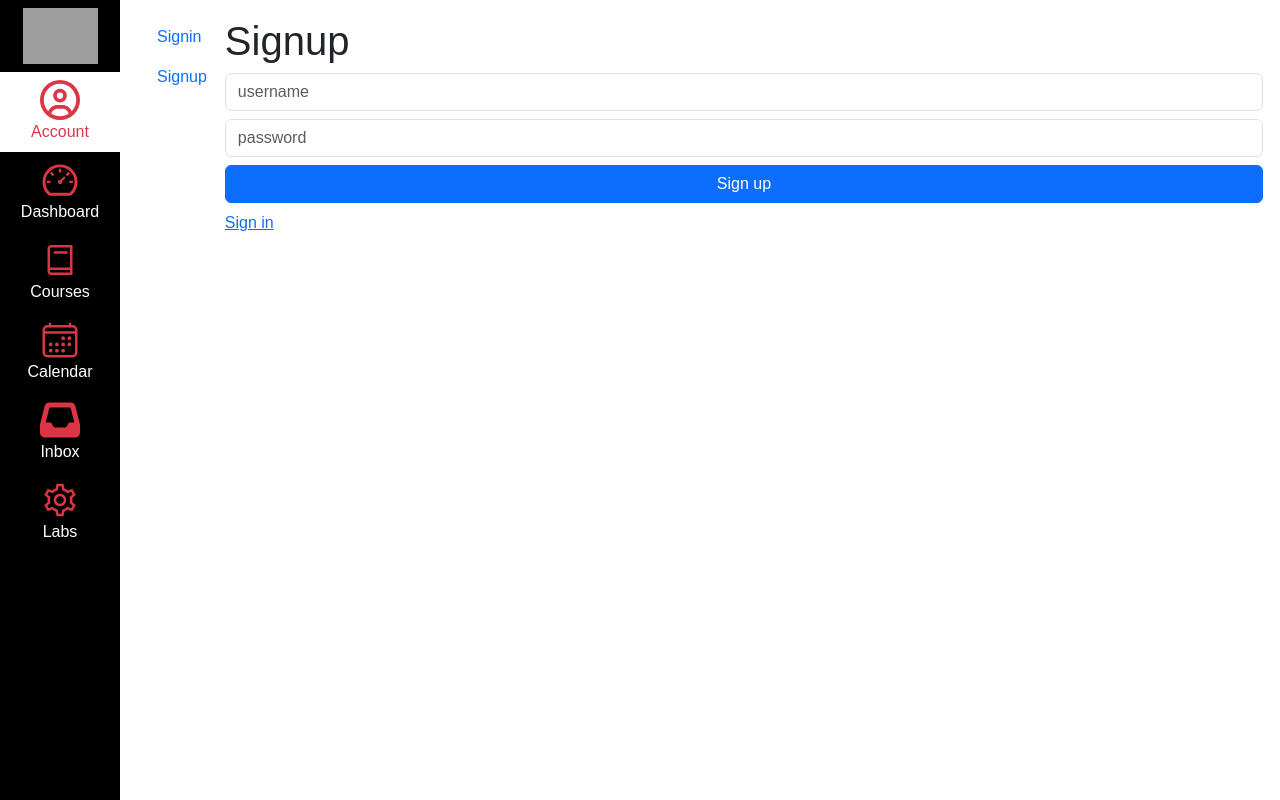
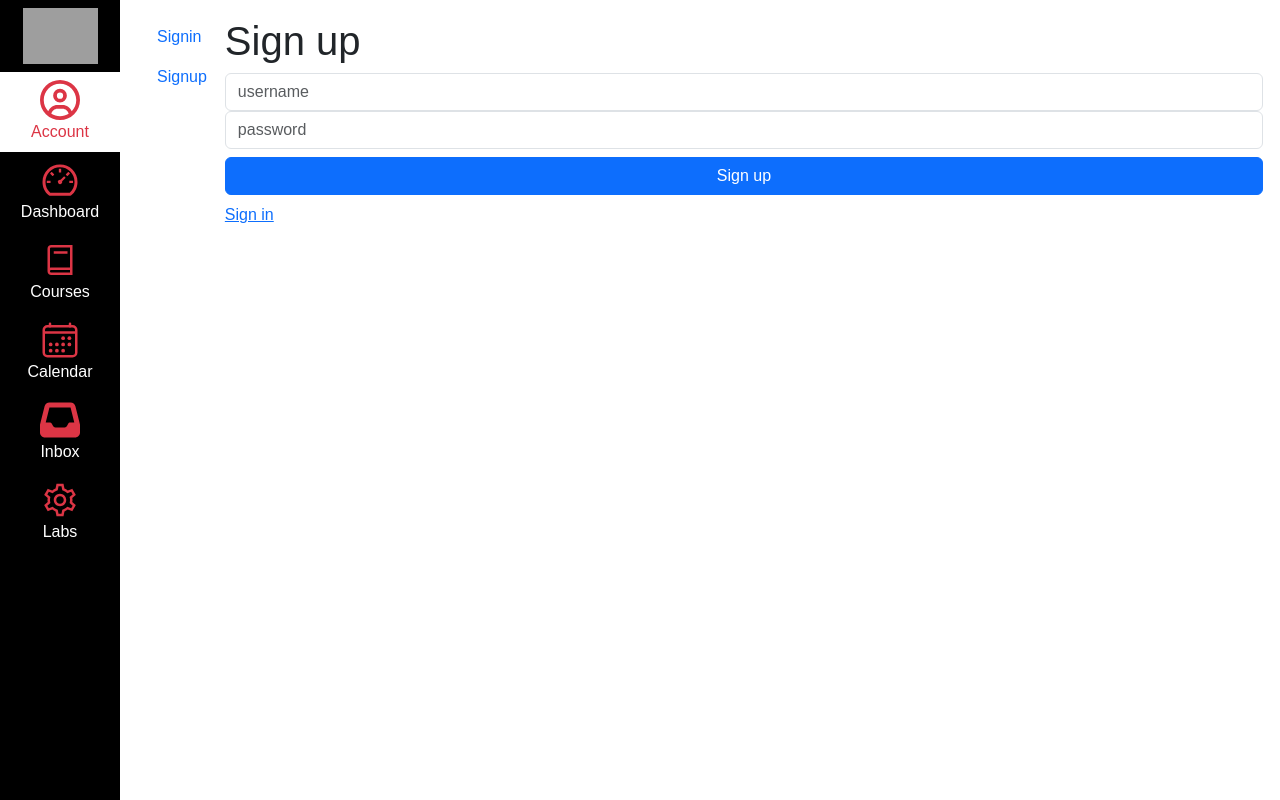
Before and after one commit to euneWarrior/kambaz-next-js, a Next.js app: page /Account/Signup in a window 1280 px wide. Built offline with nearby package versions, Linux system fonts and the light colour scheme; no server answers; grey boxes are pictures that could not be loaded.

Commit message:
fixed lack of updating accounts

```diff
--- a/app/(Kambaz)/Account/Signup/page.tsx
+++ b/app/(Kambaz)/Account/Signup/page.tsx
@@ -1,18 +1,28 @@
-import {FormControl} from "react-bootstrap";
+"use client";
 import Link from "next/link";
+import { redirect } from "next/navigation";
+import { setCurrentUser } from "../reducer";
+import { useDispatch } from "react-redux";
+import { useState } from "react";
+import { FormControl, Button } from "react-bootstrap";
+import * as client from "../client";
+
 export default function Signup() {
+  const [user, setUser] = useState<any>({});
+  const dispatch = useDispatch();
+  const signup = async () => {
+    const currentUser = await client.signup(user);
+    dispatch(setCurrentUser(currentUser));
+    redirect("/Account/Profile");
+  };
   return (
-    <div id="wd-signin-screen">
-      <h1>Signup</h1>
-      <FormControl id="wd-username"
-             placeholder="username"
-             className="mb-2"/>
-      <FormControl id="wd-password"
-             placeholder="password" type="password"
-             className="mb-2"/>
-      <Link id="wd-signup-btn"
-            href="/Account/Profile"
-            className="btn btn-primary w-100 mb-2">
-            Sign up </Link>
-      <Link id="wd-signin-link" href="/Account/Signin">Sign in</Link>
-    </div> );}
+    <div className="wd-signup-screen">
+      <h1>Sign up</h1>
+      <FormControl value={user.username} onChange={(e) => setUser({ ...user, username: e.target.value })}
+             className="wd-username b-2" placeholder="username" />
+      <FormControl value={user.password} onChange={(e) => setUser({ ...user, password: e.target.value })}
+             className="wd-password mb-2" placeholder="password" type="password"/>
+      <button onClick={signup} className="wd-signup-btn btn btn-primary mb-2 w-100"> Sign up </button><br />
+      <Link href="/Account/Signin" className="wd-signin-link">Sign in</Link>
+    </div>
+);}
```
